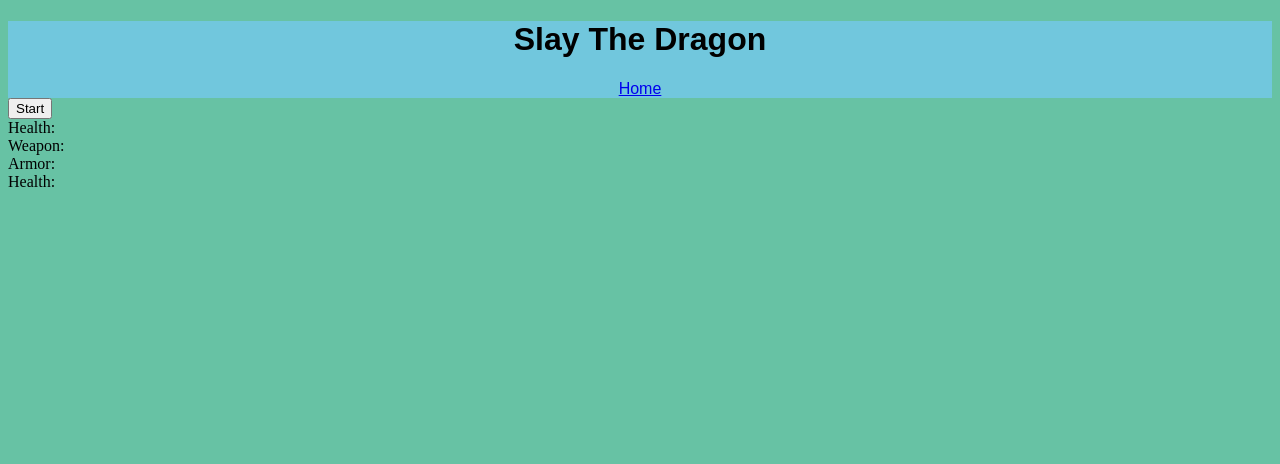
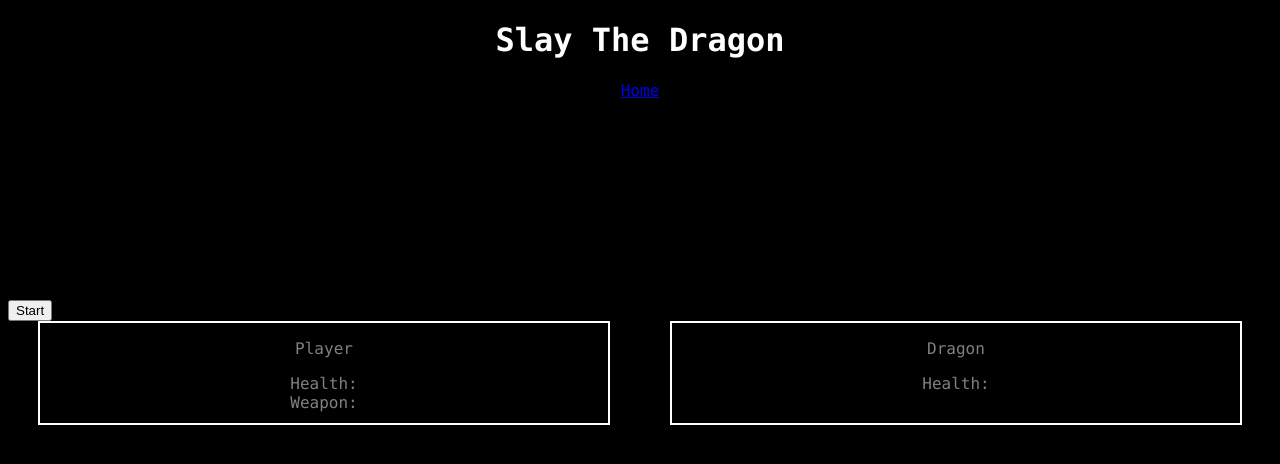
Before and after one commit to georgeson-caleb/cit261, a PHP site: page /JavaScript/project.html in a window 1280 px wide. Shown: the top 464 px of the page. Run offline with PHP 8.4, Linux system fonts and the light colour scheme.

Commit message:
functioning game with style

```diff
--- a/JavaScript/project.html
+++ b/JavaScript/project.html
@@ -19,21 +19,22 @@
       <div id="userInput">
          <button onclick="advanceTo(scenario.one)">Start</button>
       </div>
+      <div id="stats">
          <div id="playerStats">
+            <p>Player</p>
             <div>
                Health: <span id="health"></span>
             </div>
             <div>
                Weapon: <span id="weapon"></span>
             </div>
-         <div>
-            Armor: <span id="armor"></span>
-         </div>
          </div>
          <div id="dragonStats">
+            <p>Dragon</p>
             <div>
                Health: <span id="dHealth"></span>
             </div>
          </div>
+      </div>
    </body>
 </html>
--- a/JavaScript/script.js
+++ b/JavaScript/script.js
@@ -21,7 +21,6 @@ class Player {
    displayPlayerStats() {
       document.getElementById("health").innerHTML = this.health;
       document.getElementById("weapon").innerHTML = this.weapon;
-      document.getElementById("armor").innerHTML = this.armor;
    }
 
    /************************************
@@ -49,7 +48,7 @@ class Player {
                // will kill the dragon
                // automatically
                // (Tetanus is very deadly!)
-               damage = 100;
+               damage = 200;
                displayText("The dragon gets tetanus and dies.");
             } else if (hit == -1) {
                // There is also a small
@@ -57,7 +56,7 @@ class Player {
                // Sword will kill the player
                // automatically
                this.health = 0;
-               displayText("You get tetanus and die.")
+               displayText("Your Rusty Sword slips out of your hand and cuts your foot. You get tetanus and die.")
             }
             break;
          case weapons.ironAxe:
@@ -76,6 +75,7 @@ class Player {
             hit = roll();
             break;
       }
+
       if (hit >= 20) {
          // Critical hit
          dragon.health -= damage + 20;
@@ -109,11 +109,11 @@ class Player {
    }
 
    jump() {
-      jumped = true;
+      this.jumped = true;
    }
 
    duck() {
-      ducked = true;
+      this.ducked = true;
    }
 }
 
@@ -149,7 +149,7 @@ class Dragon {
             } else {
                displayText("The dragon missed!");
             }
-            jumped = false;
+            player.jumped = false;
          } else if (player.ducked) {
             if (hit % 2 != 0) {
                player.health -= damage;
@@ -157,6 +157,7 @@ class Dragon {
             } else {
                displayText("The dragon missed!");
             }
+            player.ducked = false;
          } else {
             player.health -= damage;
             displayText("You got hit!");
@@ -175,7 +176,7 @@ class Dragon {
     * Show the Dragon's stats
     **************************************/
    displayDragonStats() {
-      document.getElementById("dHealth").innerHTML = health;
+      document.getElementById("dHealth").innerHTML = this.health;
    }
 }
 
@@ -194,7 +195,7 @@ function roll() {
  * the min and the max parameters
  ***********************************/
 function getRandInteger(min, max) {
-   return Math.floor(Math.random() * (min - max) + 1);
+   return Math.floor(Math.random() * (max - min) + 1);
 }
 
 /***********************************
@@ -245,7 +246,7 @@ var scenario = {
    },
    five: {
       text: "What do you do?",
-      buttons: [["Jump", "player.jump()"], ["Duck", "player.duck()"], ["Attack", "player.attack(dragon)"]]
+      buttons: [["Jump", "player.jump(),dragon.attack(player),scrollBottom()"], ["Duck", "player.duck(),dragon.attack(player),scrollBottom()"], ["Attack", "player.attack(dragon),scrollBottom()"]]
    },
    six: {
       text: "You have died. What do you do?",
@@ -275,7 +276,12 @@ function setPlayerWeapon(weapon) {
    player.setWeapon(weapon);
 }
 
-advanceTo = function(x) {
+function scrollBottom() {
+   var div = document.getElementById("game");
+   div.scrollTop = div.scrollHeight;
+}
+
+function advanceTo(x) {
    displayText(x.text);
    showButtons(x.buttons);
    player.displayPlayerStats();
--- a/JavaScript/style.css
+++ b/JavaScript/style.css
@@ -1,33 +1,32 @@
 body {
-   background-color: #67c2a4;
+   background-color: black;
+   font-family: Consolas;
+   color: white;
 }
 
 header {
-   background-color: #71c7dd;
    text-align: center;
-   font-family: sans-serif;
 }
 
-table ,th, tr, td, form {
-   border: 2px solid black;
-   border-collapse: collapse;
+#game {
+   overflow: auto;
+   width: 60%;
+   height: 200px;
+   margin: auto;
 }
 
-form, table {
-   border-radius: 5px;
-   margin: 20px auto;
-   background-color: #71c7dd;
+#stats {
+   display: flex;
+   flex-direction: row;
+   margin: auto;
 }
 
-form {
-   width: 60%;
+#playerStats, #dragonStats {
+   color: gray;
+   border: 2px solid white;
+   border-collapse: collapse;
+   text-align: center;
+   margin: auto;
+   width: 45%;
+   height: 100px;
 }
-
-table {
-   width: 40%;
-}
-
-.inputField {
-   margin: auto;
-   width: 50%;
-}
```
Also changed, not shown: JavaScript/script2.js (deleted, +0 -40 lines). Lines whose indentation alone changed are shown as unchanged.
